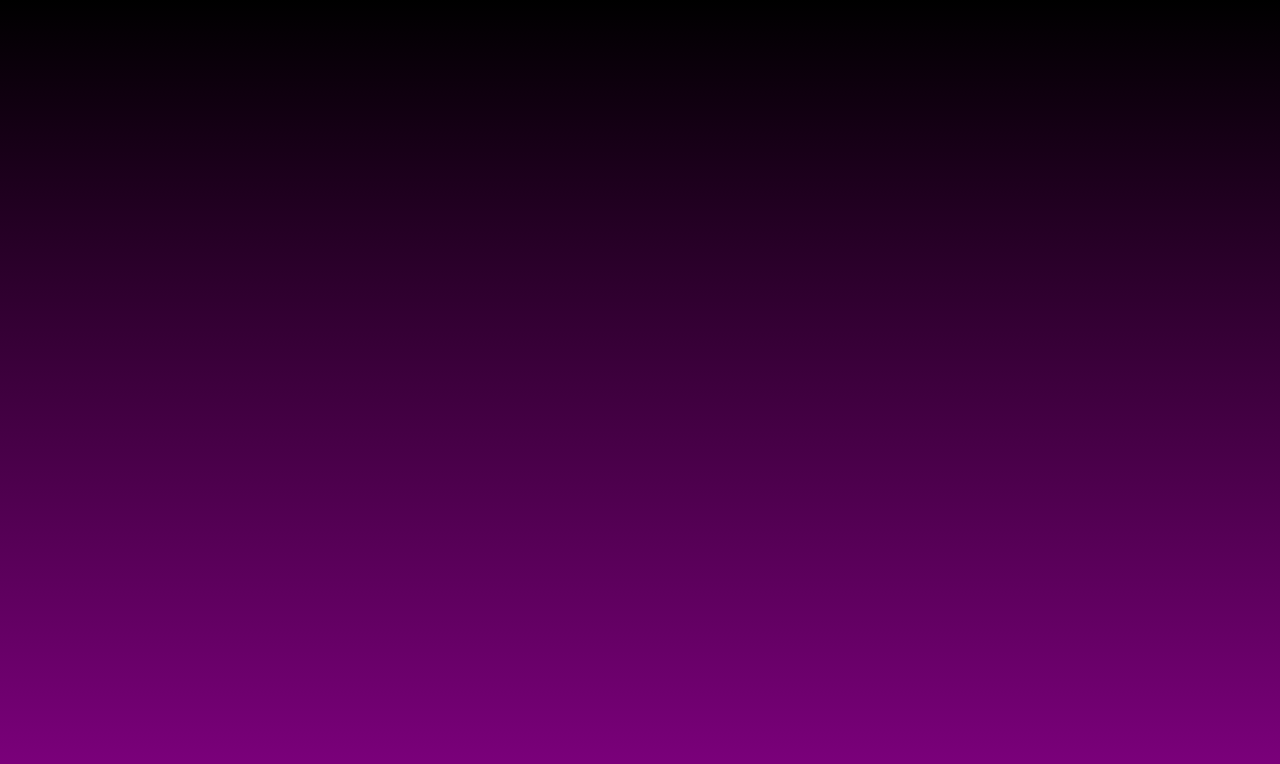
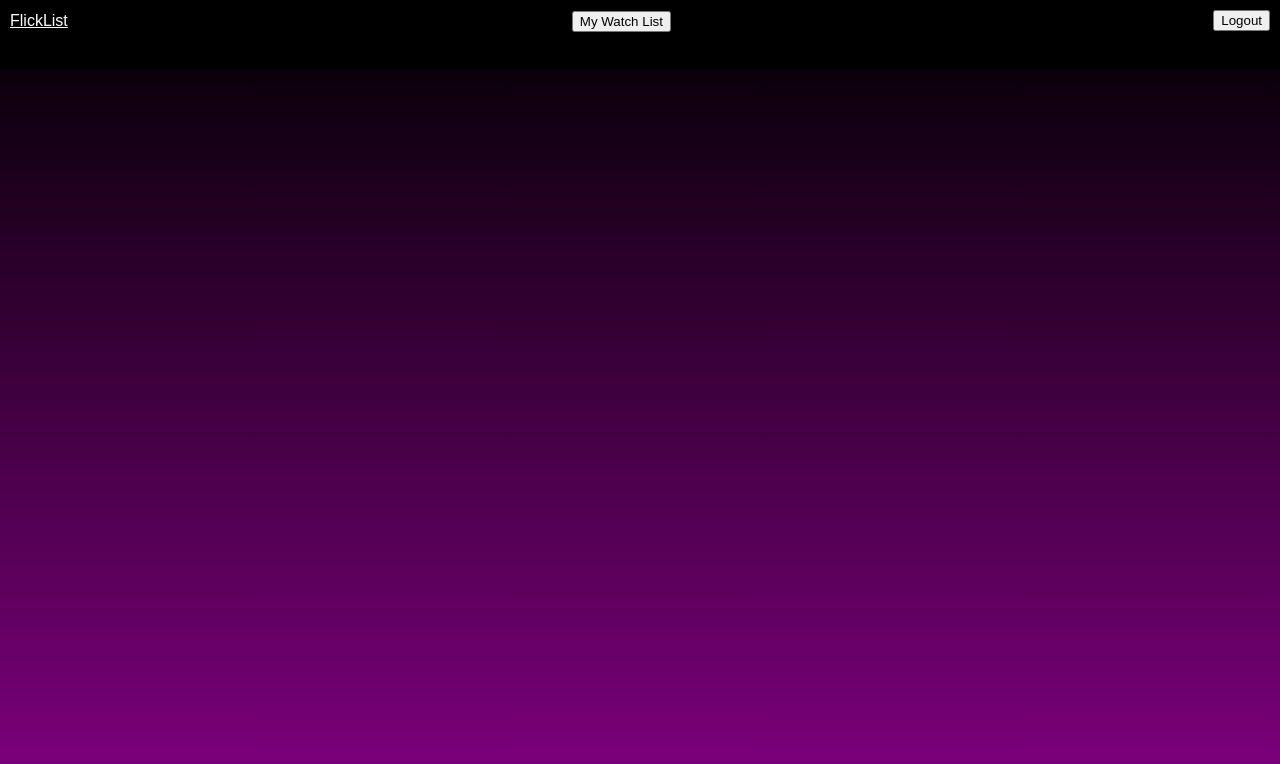
Before and after one commit to marshlendel/flick-list-client, a React (Create React App) app: page / in a window 1280 px wide. Shown: the top 764 px of the page. Built offline with nearby package versions, Linux system fonts and the light colour scheme.

Commit message:
basic navbar built

```diff
--- a/src/App.js
+++ b/src/App.js
@@ -1,10 +1,11 @@
 import React from "react"
 import './App.css';
+import TopBar from './components/navbar'
 
 function App() {
   return (
     <div className="App">
-     <div></div>
+     <TopBar />
     </div>
   );
 }
--- a/src/components/navbar.js
+++ b/src/components/navbar.js
@@ -0,0 +1,22 @@
+import React from 'react';
+import {
+  Navbar,
+  NavbarBrand,
+  NavItem,
+  Button
+} from 'reactstrap';
+
+const TopBar = (props) => {
+
+ return (
+    <div>
+    <Navbar style = {{padding: '10px', backgroundColor: 'black', height: '50px', textAlign: 'left'}} fixed='top' bg-primary light expand="md">
+        <NavbarBrand href="/"className="nav" style={{fontFamily: 'sans-serif', color: 'white'}}>FlickList</NavbarBrand>
+        <Button outline color="primary" style={{marginLeft: '40%'}}>My Watch List</Button>{' '}
+        <Button outline color="primary" style={{float: 'right'}}>Logout</Button>{' '}
+    </Navbar>
+    </div>
+    );
+}
+
+export default TopBar;
```
